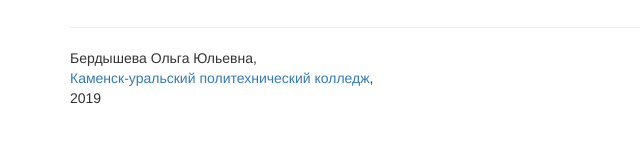
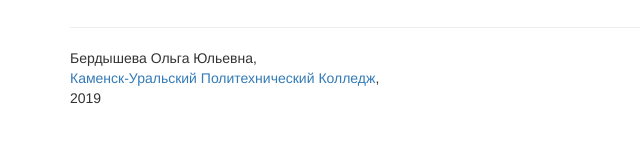
Before and after one commit to en-kupc/en-kupc.github.io, a plain HTML site: page about.html in a window 1280 px wide. Shown: the part 248-390 px from the top of the page, 0-640 px from the left. Drawn offline with Linux system fonts and the light colour scheme.

Commit message:
more upper letters

```diff
--- a/about.html
+++ b/about.html
@@ -29,7 +29,7 @@
 			<footer>
 				<p>
 					Бердышева Ольга Юльевна,<br/>
-					<a target="_blank" href="https://kupc.ru/">Каменск-уральский политехнический колледж</a>,<br/>
+					<a target="_blank" href="https://kupc.ru/">Каменск-Уральский Политехнический Колледж</a>,<br/>
 					2019
 				</p>
 			</footer>
```
Also changed, not shown: index.html (+1 -1 lines), materials.html (+1 -1 lines).
